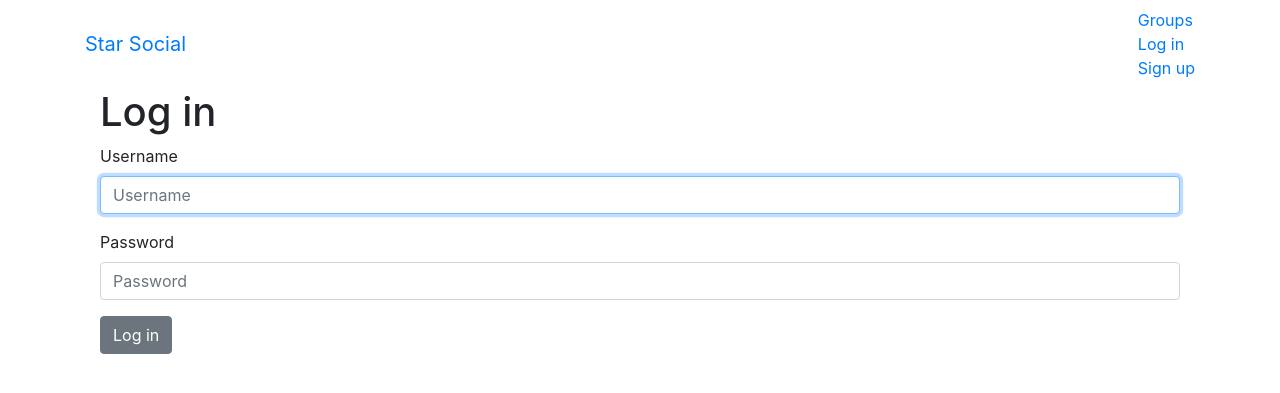
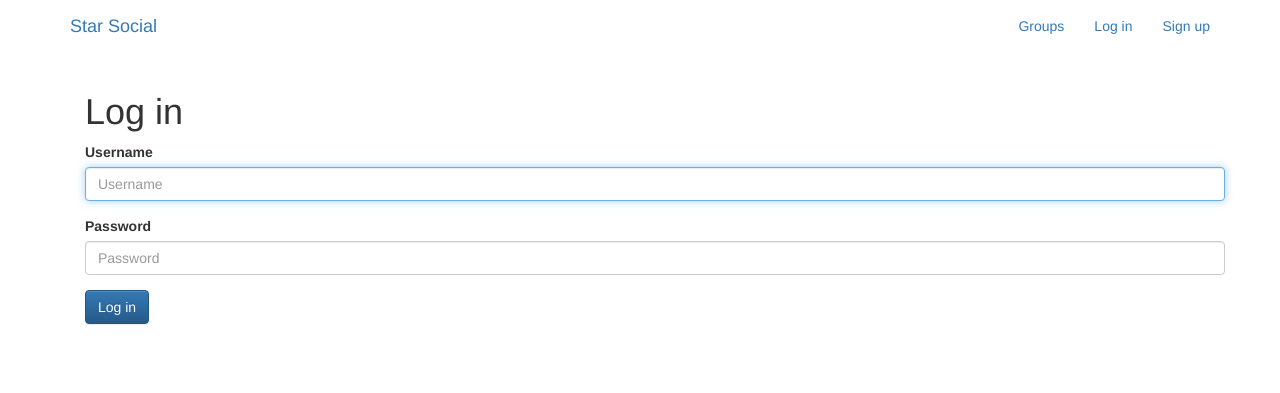
Before and after one commit to jkinathan/SocialSciFy, a Django app: page /account/login in a window 1280 px wide. Shown: the top 393 px of the page. Run offline with Django 3.2, Linux system fonts and the light colour scheme; some libraries are stand-ins or nearby versions.

Commit message:
created registration folder to make use of django's LoginView reverselazy to login

```diff
--- a/simplesocial/accounts/templates/accounts/signup.html
+++ b/simplesocial/accounts/templates/accounts/signup.html
@@ -9,7 +9,7 @@
 
         {% bootstrap_form form %}
 
-        <input class="btn btn-secondary" type="button" value="Sign up">
+        <input class="btn btn-primary" type="submit" value="Sign up">
         </form>
     </div>
 {% endblock bodyblock %}
--- a/simplesocial/accounts/templates/accounts/login.html
+++ b/simplesocial/accounts/templates/registration/login.html
@@ -9,7 +9,7 @@
 
         {% bootstrap_form form %}
 
-        <input class="btn btn-secondary" type="button" value="Log in">
+        <input class="btn btn-primary" type="submit" value="Log in">
         </form>
     </div>
 {% endblock bodyblock %}
--- a/simplesocial/accounts/urls.py
+++ b/simplesocial/accounts/urls.py
@@ -5,7 +5,7 @@ from django.contrib.auth import views as auth_views
 app_name = 'accounts'
 
 urlpatterns = [
-    path('login',auth_views.LoginView.as_view(template_name='accounts/login.html'),name="login"),
+    path('login',auth_views.LoginView.as_view(),name="login"),
     path('logout',auth_views.LogoutView.as_view(),name="logout"),
     path('signup',views.SignUp.as_view(),name="signup"),
 ]
--- a/simplesocial/templates/base.html
+++ b/simplesocial/templates/base.html
@@ -7,10 +7,15 @@
     <meta charset="utf-8">
     <meta name="viewport" content="width=device-width, initial-scale=1, shrink-to-fit=no">
 
-    <link rel="stylesheet" href="https://maxcdn.bootstrapcdn.com/bootstrap/4.0.0/css/bootstrap.min.css" integrity="sha384-Gn5384xqQ1aoWXA+058RXPxPg6fy4IWvTNh0E263XmFcJlSAwiGgFAW/dAiS6JXm" crossorigin="anonymous">
-    <script src="https://maxcdn.bootstrapcdn.com/bootstrap/4.0.0/js/bootstrap.min.js" integrity="sha384-JZR6Spejh4U02d8jOt6vLEHfe/JQGiRRSQQxSfFWpi1MquVdAyjUar5+76PVCmYl" crossorigin="anonymous"></script>
-    <!--custom css-->
-    <link rel="stylesheet" href="{% static 'simplesocial/css/accounts.css' %}">
+    <link rel="stylesheet" href="{% static 'css/master.css' %}">
+       <!-- Latest compiled and minified CSS -->
+    <link rel="stylesheet" href="https://maxcdn.bootstrapcdn.com/bootstrap/3.3.7/css/bootstrap.min.css" integrity="sha384-BVYiiSIFeK1dGmJRAkycuHAHRg32OmUcww7on3RYdg4Va+PmSTsz/K68vbdEjh4u" crossorigin="anonymous">
+    <script src="https://stackpath.bootstrapcdn.com/bootstrap/4.3.1/js/bootstrap.min.js" integrity="sha384-JjSmVgyd0p3pXB1rRibZUAYoIIy6OrQ6VrjIEaFf/nJGzIxFDsf4x0xIM+B07jRM" crossorigin="anonymous"></script>
+
+    <!-- Optional theme -->
+    <link rel="stylesheet" href="https://maxcdn.bootstrapcdn.com/bootstrap/3.3.7/css/bootstrap-theme.min.css" integrity="sha384-rHyoN1iRsVXV4nD0JutlnGaslCJuC7uwjduW9SVrLvRYooPp2bWYgmgJQIXwl/Sp" crossorigin="anonymous">
+<!--custom css-->
+
     <link href="https://fonts.googleapis.com/css?family=Montserrat|Russo+One" rel="stylesheet">
 
   </head>
```
Also changed, not shown: simplesocial/db.sqlite3.
